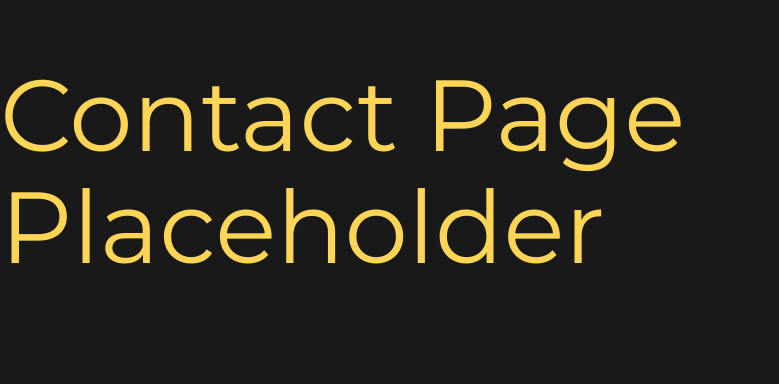
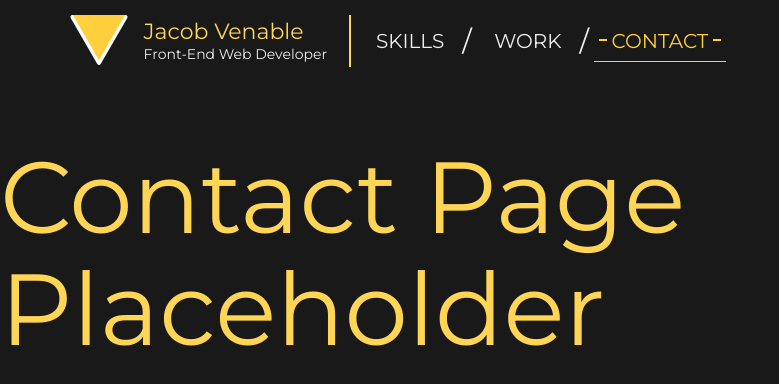
Before and after one commit to jacobvenable/portfolio-nextjs, a Next.js app: page /contact in a window 1280 px wide. Shown: the top 384 px of the page, without its empty margins (0-779 px from the left). Built offline with nearby package versions, Linux system fonts and the light colour scheme.

Commit message:
feat: add header to layout

```diff
--- a/components/Layout/Layout.tsx
+++ b/components/Layout/Layout.tsx
@@ -1,6 +1,12 @@
+import Header from "components/Header";
 interface Props {
   children: React.ReactNode;
 }
-const Layout: React.FC<Props> = ({ children }) => <>{children}</>;
+const Layout: React.FC<Props> = ({ children }) => (
+  <>
+    <Header />
+    <main id="main">{children}</main>
+  </>
+);
 
 export default Layout;
```
